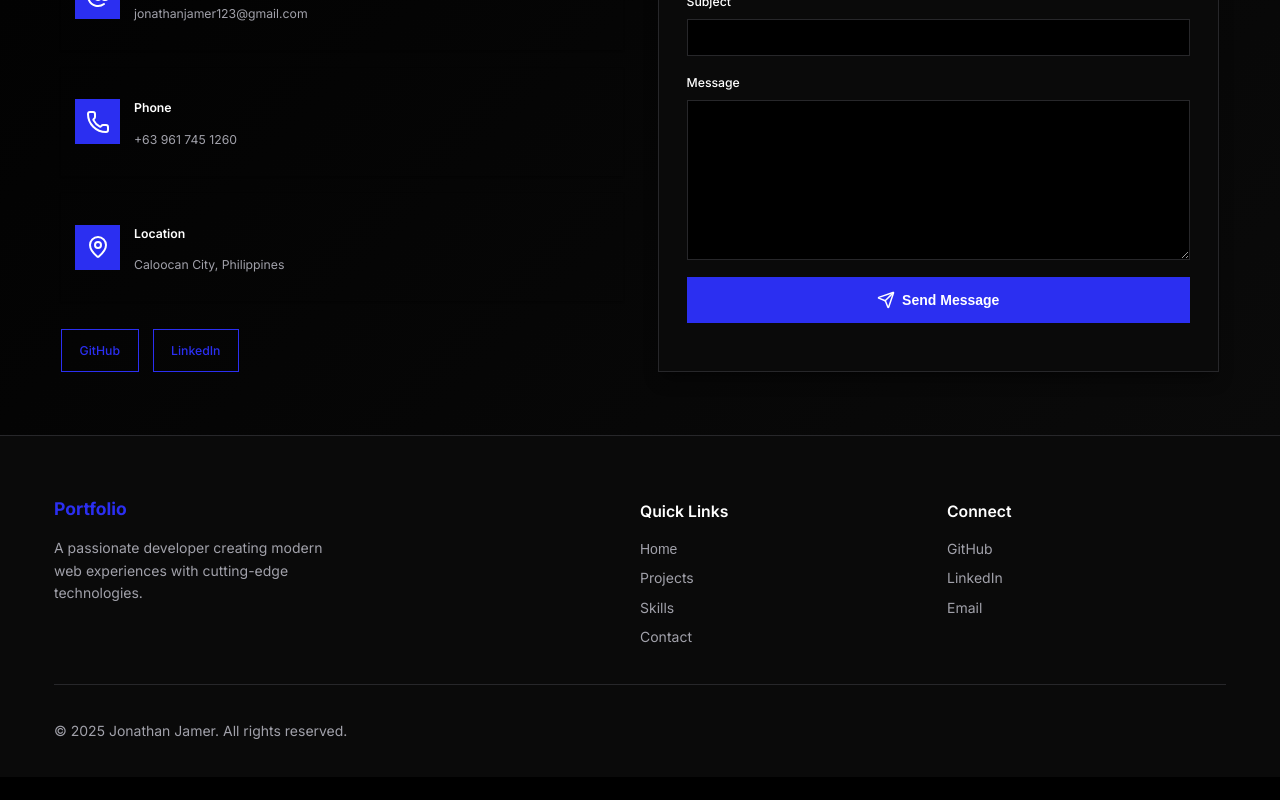
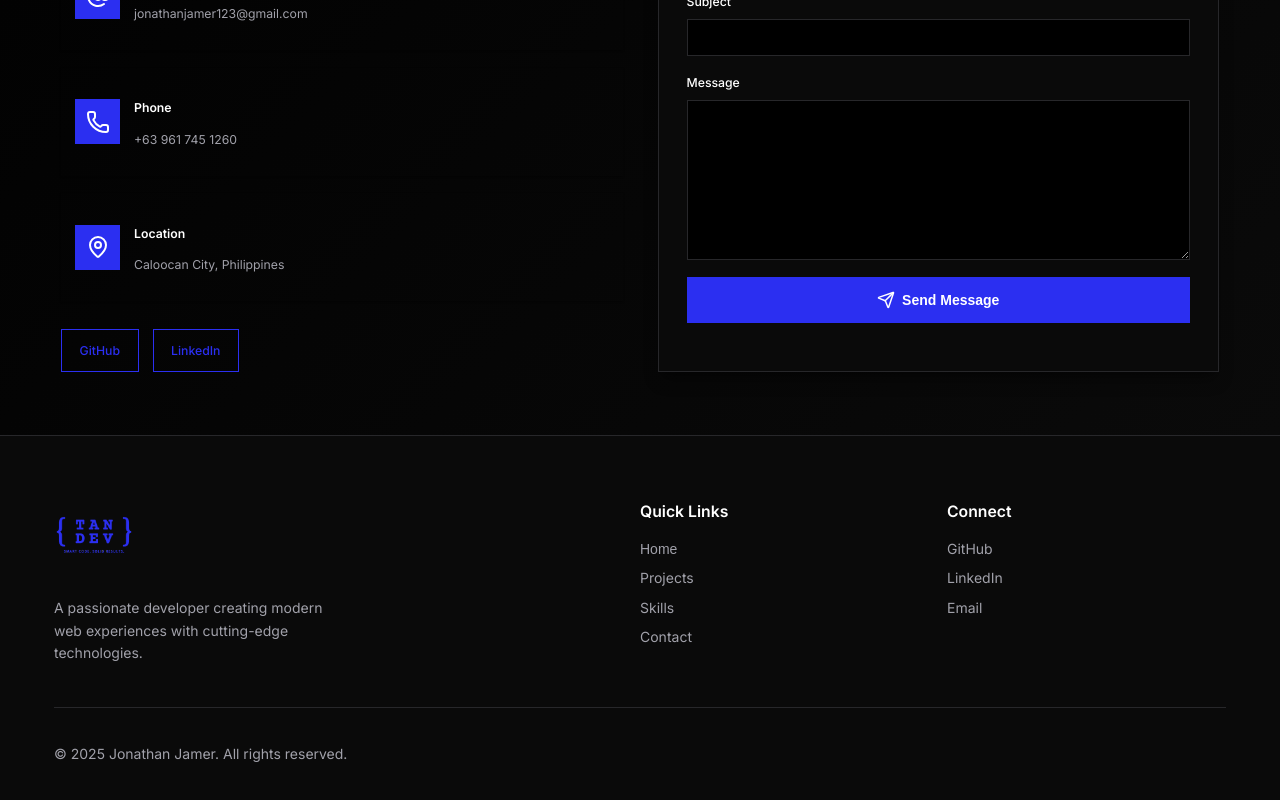
Before and after one commit to jon4thanDev/portfolio, a Next.js app: page / in a window 1280 px wide. Shown: the part 3624-4424 px from the top of the page. Before the commit the page ends 4401 px from the top, so only its background shows below. Built offline with nearby package versions, Linux system fonts and the light colour scheme.

Commit message:
chore: update footer logo

```diff
--- a/src/components/Sections/Footer/Footer.tsx
+++ b/src/components/Sections/Footer/Footer.tsx
@@ -1,5 +1,6 @@
 "use client";
 import styles from "./Footer.module.scss";
+import Image from "next/image";
 
 const Footer = () => {
   const scrollToTop = (e: React.MouseEvent<HTMLButtonElement>) => {
@@ -15,7 +16,9 @@ const Footer = () => {
       <div className={styles.container}>
         <div className={styles.content}>
           <div className={styles.section}>
-            <h3 className={styles.logo}>Portfolio</h3>
+            <h3 className={styles.logo}>
+              <Image src="/logo.png" alt="Logo" width={80} height={80} />
+            </h3>
             <p className={styles.description}>
               A passionate developer creating modern web experiences with
               cutting-edge technologies.
```
